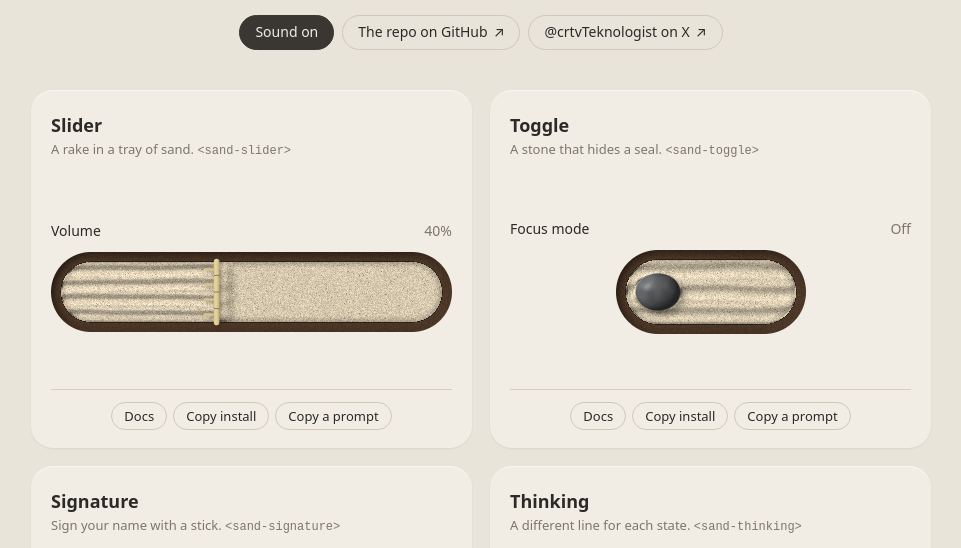
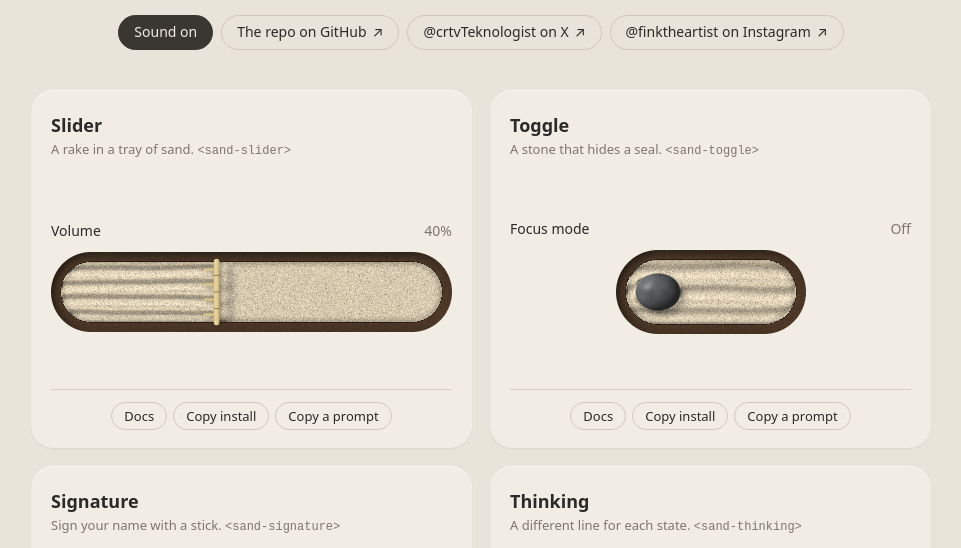
Before and after one commit to finktheartist/zen-sand-ui, a plain HTML site: page gallery/index.html in a window 1280 px wide. Shown: the part 212-760 px from the top of the page, without its empty margins (159-1120 px from the left). Drawn offline with Linux system fonts and the light colour scheme; animation ran at ten frames a second.

Commit message:
Add @finktheartist Instagram link to gallery

```diff
--- a/gallery/index.html
+++ b/gallery/index.html
@@ -50,6 +50,7 @@
       <button class="pill dark" type="button" id="snd">Sound on</button>
       <a class="pill" href="https://github.com/finktheartist/zen-sand-ui" target="_blank" rel="noopener">The repo on GitHub <span aria-hidden="true">&#8599;</span></a>
       <a class="pill" href="https://x.com/crtvTeknologist" target="_blank" rel="noopener">@crtvTeknologist on X <span aria-hidden="true">&#8599;</span></a>
+      <a class="pill" href="https://www.instagram.com/finktheartist/" target="_blank" rel="noopener">@finktheartist on Instagram <span aria-hidden="true">&#8599;</span></a>
     </p>
   </header>
   <main class="grid" id="grid"></main>
```
